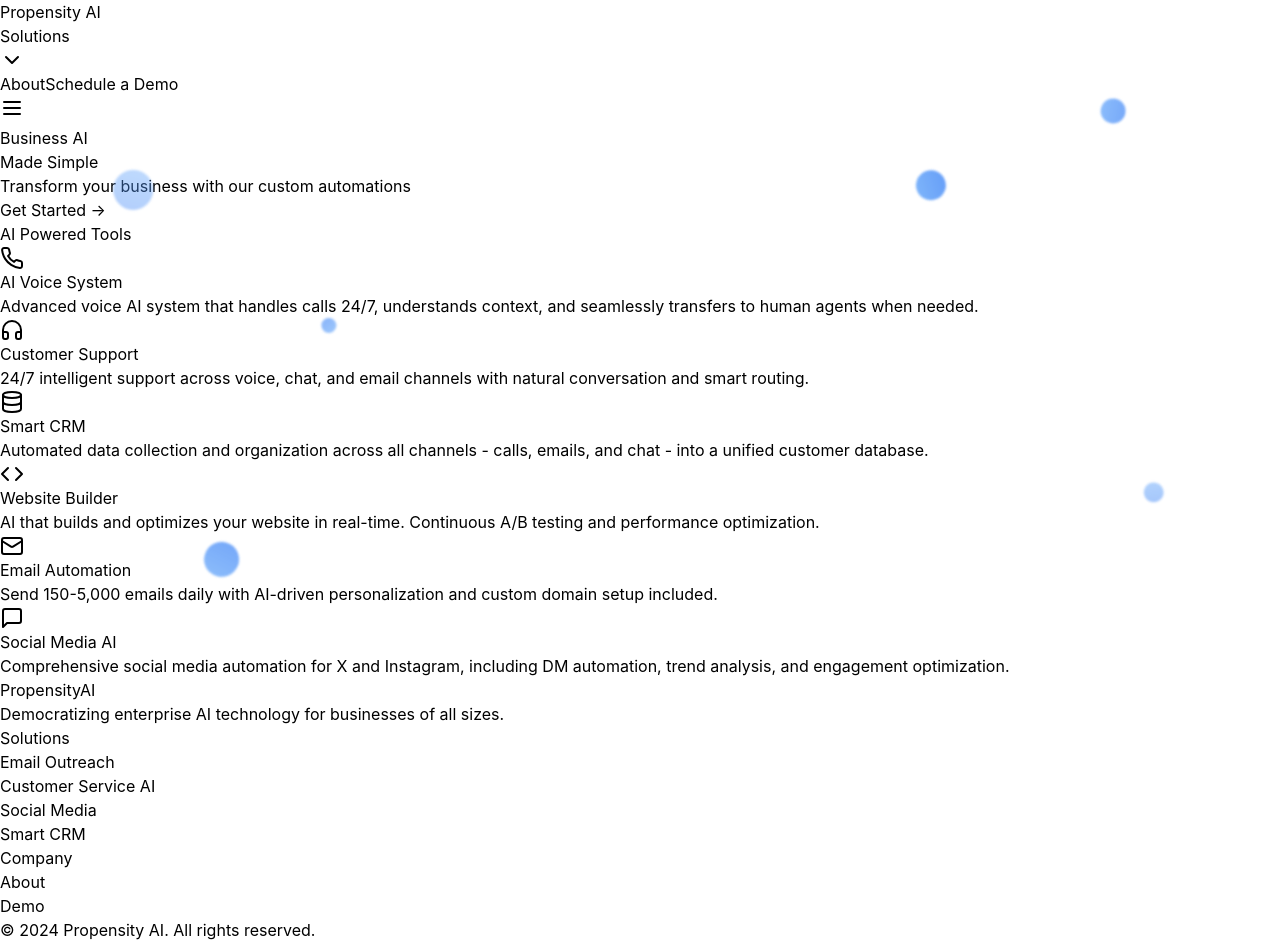
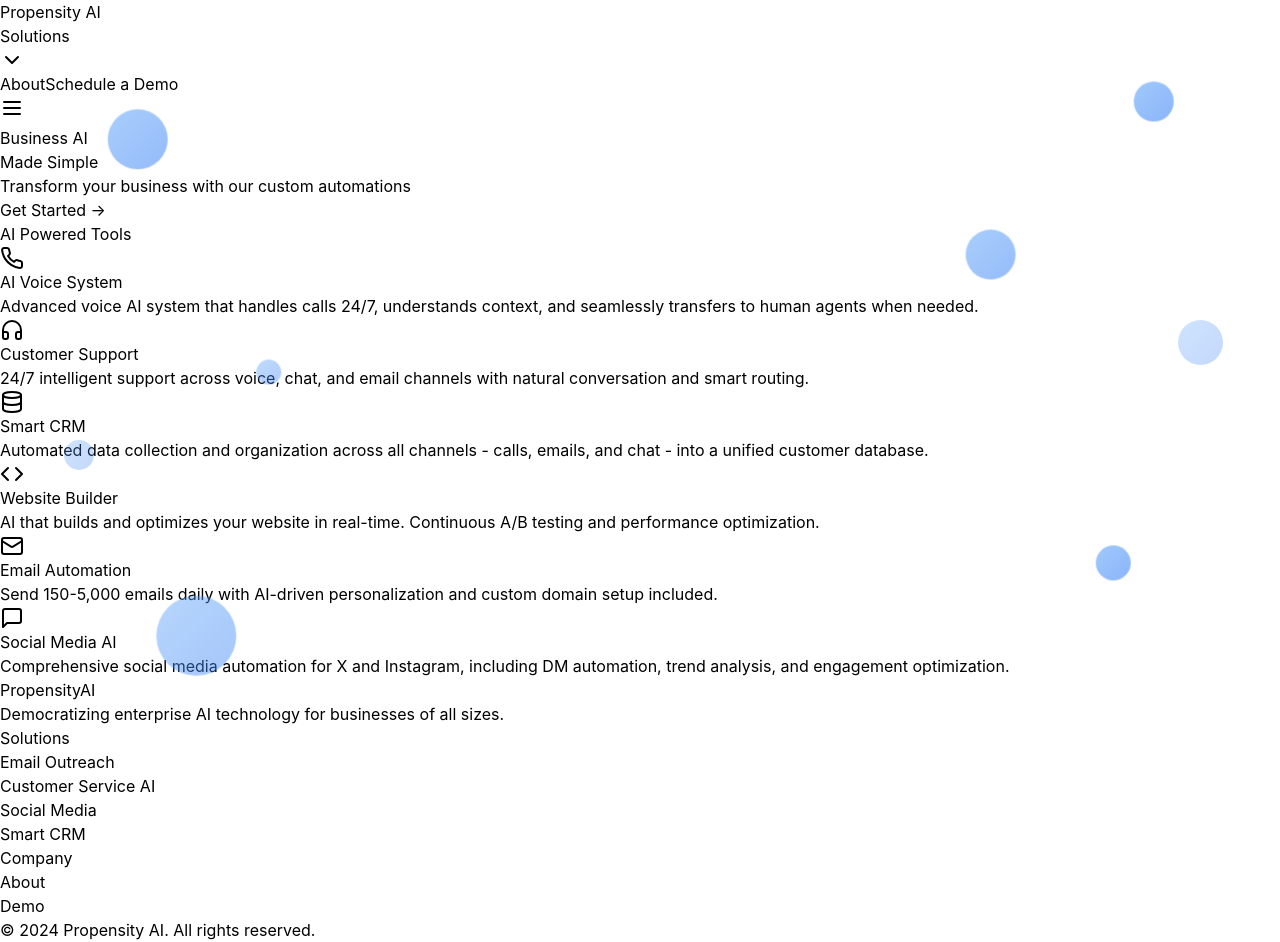
Before and after one commit to trentnucc/prop-ai, a React (Vite) app: page / in a window 1280 px wide. Built offline with nearby package versions, Linux system fonts and the light colour scheme; the HTML template or start-up script is replaced by a standard one.

Commit message:
Exact Screenshot Match

```diff
--- a/src/components/FeatureCard.jsx
+++ b/src/components/FeatureCard.jsx
@@ -2,16 +2,16 @@
 
 export function FeatureCard({ icon: Icon, title, description }) {
   return (
-    <div className="bg-white p-6 rounded-lg hover:shadow-sm transition-shadow duration-200">
-      <div className="w-12 h-12 mb-4 text-blue-500">
+    <div className="text-left">
+      <div className="w-12 h-12 mb-6 text-blue-500">
         <Icon className="w-full h-full" />
       </div>
 
-      <h3 className="text-lg font-semibold text-gray-900 mb-3">
+      <h3 className="text-xl font-semibold text-gray-900 mb-4">
         {title}
       </h3>
 
-      <p className="text-gray-600 text-sm leading-relaxed">
+      <p className="text-gray-600 leading-relaxed">
         {description}
       </p>
     </div>
--- a/src/index.css
+++ b/src/index.css
@@ -9,6 +9,8 @@
   -webkit-font-smoothing: antialiased;
   -moz-osx-font-smoothing: grayscale;
   background: #ffffff;
+  margin: 0;
+  padding: 0;
 }
 
 /* Custom scrollbar */
@@ -27,23 +29,19 @@
 /* Floating shapes animation */
 @keyframes float {
   0%, 100% {
-    transform: translateY(0px) translateX(0px) rotate(0deg);
+    transform: translateY(0px) translateX(0px);
+    opacity: 0.4;
+  }
+  50% {
+    transform: translateY(-15px) translateX(8px);
     opacity: 0.6;
-  }
-  33% {
-    transform: translateY(-30px) translateX(20px) rotate(120deg);
-    opacity: 0.8;
-  }
-  66% {
-    transform: translateY(10px) translateX(-15px) rotate(240deg);
-    opacity: 0.4;
   }
 }
 
 .floating-shape {
   position: absolute;
   border-radius: 50%;
-  background: linear-gradient(135deg, #3b82f6, #60a5fa);
+  background: linear-gradient(135deg, #60a5fa, #3b82f6);
   animation: float 8s ease-in-out infinite;
-  filter: blur(1px);
+  opacity: 0.3;
 }
--- a/src/pages/Home.jsx
+++ b/src/pages/Home.jsx
@@ -5,12 +5,14 @@
 
 function FloatingShapes() {
   const shapes = [
-    { id: 1, size: 40, left: 10, top: 20, delay: 0 },
-    { id: 2, size: 25, left: 85, top: 15, delay: 2 },
-    { id: 3, size: 35, left: 15, top: 70, delay: 4 },
-    { id: 4, size: 20, left: 90, top: 60, delay: 1 },
-    { id: 5, size: 30, left: 70, top: 25, delay: 3 },
-    { id: 6, size: 15, left: 25, top: 40, delay: 5 },
+    { id: 1, size: 60, left: 8, top: 15, delay: 0 },
+    { id: 2, size: 40, left: 88, top: 12, delay: 2 },
+    { id: 3, size: 80, left: 12, top: 75, delay: 4 },
+    { id: 4, size: 35, left: 85, top: 70, delay: 1 },
+    { id: 5, size: 50, left: 75, top: 30, delay: 3 },
+    { id: 6, size: 25, left: 20, top: 45, delay: 5 },
+    { id: 7, size: 45, left: 92, top: 40, delay: 6 },
+    { id: 8, size: 30, left: 5, top: 55, delay: 7 },
   ];
 
   return (
@@ -34,26 +36,24 @@
 
 function HeroSection() {
   return (
-    <div className="relative min-h-screen bg-white">
+    <div className="relative min-h-screen bg-white flex items-center justify-center">
       <FloatingShapes />
 
-      <div className="relative z-10 flex items-center justify-center min-h-screen">
-        <div className="text-center px-4 max-w-4xl mx-auto">
-          <h1 className="text-6xl md:text-7xl lg:text-8xl font-black leading-tight mb-6">
-            <div className="text-gray-900 mb-2">Business AI</div>
-            <div className="bg-gradient-to-r from-blue-600 to-blue-400 bg-clip-text text-transparent">
+      <div className="relative z-10 text-center px-4 max-w-5xl mx-auto">
+        <h1 className="text-7xl md:text-8xl lg:text-9xl font-black leading-none mb-8">
+          <div className="text-gray-900 mb-4">Business AI</div>
+          <div className="bg-gradient-to-r from-blue-600 via-blue-500 to-blue-400 bg-clip-text text-transparent">
             Made Simple
           </div>
         </h1>
 
-          <p className="text-lg text-gray-600 mb-8 max-w-lg mx-auto">
+        <p className="text-xl text-gray-600 mb-12 max-w-2xl mx-auto">
           Transform your business with our custom automations
         </p>
 
-          <DemoButton className="bg-gray-900 text-white px-8 py-3 rounded-lg text-base font-medium hover:bg-gray-800 transition-colors inline-flex items-center">
+        <DemoButton className="bg-gray-900 text-white px-8 py-4 rounded-lg text-lg font-medium hover:bg-gray-800 transition-colors inline-flex items-center">
           Get Started →
         </DemoButton>
-        </div>
       </div>
     </div>
   );
@@ -94,15 +94,15 @@
 
 function FeaturesSection() {
   return (
-    <div className="py-20 bg-white">
-      <div className="max-w-6xl mx-auto px-4 sm:px-6 lg:px-8">
-        <div className="text-center mb-16">
-          <h2 className="text-4xl font-bold text-gray-900 mb-4">
+    <div className="py-24 bg-white">
+      <div className="max-w-7xl mx-auto px-4 sm:px-6 lg:px-8">
+        <div className="text-center mb-20">
+          <h2 className="text-5xl font-bold text-gray-900 mb-4">
             AI Powered Tools
           </h2>
         </div>
 
-        <div className="grid grid-cols-1 md:grid-cols-2 lg:grid-cols-3 gap-8">
+        <div className="grid grid-cols-1 md:grid-cols-2 lg:grid-cols-3 gap-12">
           {features.map((feature, index) => (
             <FeatureCard
               key={index}
```
Lines whose indentation alone changed are shown as unchanged.
